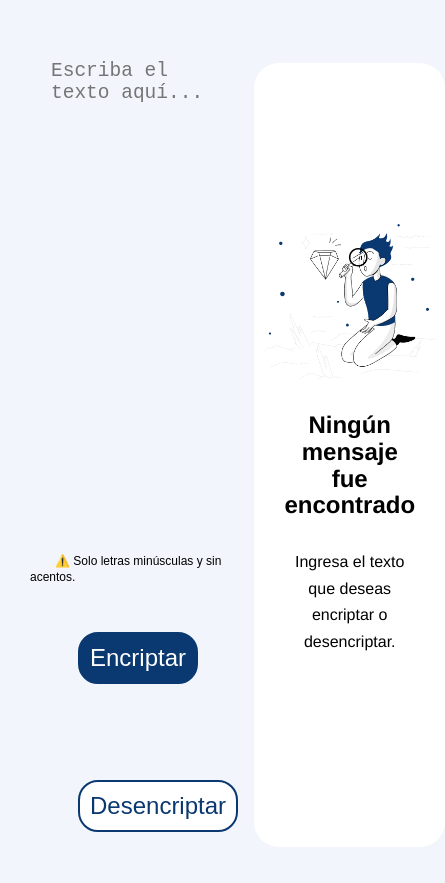
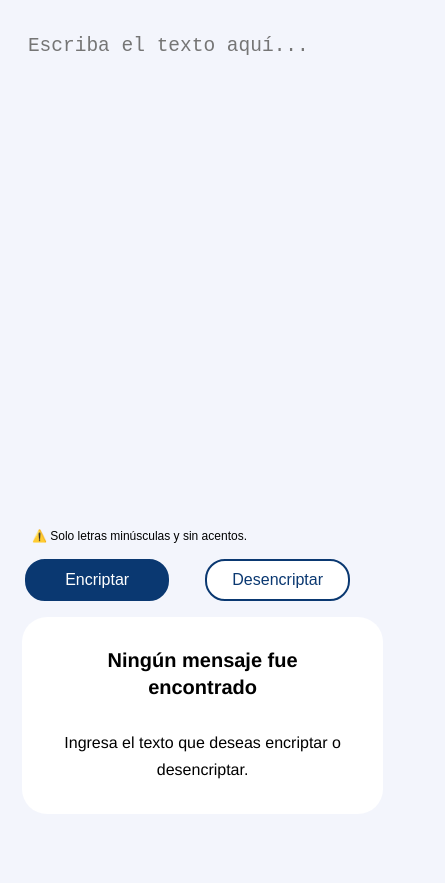
Before and after one commit to AlejoSalasN/encriptador, a plain HTML site: page index.html in a window 390 px wide. Shown: the whole page, 445 px wide, since content can reach past the window. After the commit the page ends 844 px from the top, so only its background shows below. Drawn offline with Linux system fonts and the light colour scheme.

Commit message:
cambios para responsive (falta)

```diff
--- a/css/style.css
+++ b/css/style.css
@@ -48,11 +48,8 @@ img {
 }
 
 button {
-    width: 280px;
     padding: 10px;
     border-radius: 20px;
-    font-size: 24px;
-    margin: 2em;
     cursor: pointer;
 }
 
@@ -72,12 +69,18 @@ textarea {
     color: #ffffff;
     background-color: #0a3871;
     border: 2px solid #0a3871;
+    width: 280px;
+    font-size: 24px;
+    margin: 2em;
 }
 
 .btn-2 {
     color: #0a3871;
     background-color: #ffffff;
     border: 2px solid #0a3871;
+    width: 280px;
+    font-size: 24px;
+    margin: 2em;
 }
 
 .botones-encriptacion {
@@ -117,3 +120,45 @@ textarea {
 .ocultar {
     display: none;
 }
+
+@media screen and (max-width: 768px) {
+    main {
+        flex-direction: column;
+        padding: 5px;
+    }
+
+    img {
+        display: none;
+    }
+
+    p {}
+
+    .mensaje {
+        display: block;
+    }
+
+    .principal {
+        min-height: auto;
+    }
+
+    .texto,
+    .mensaje {
+        width: 95%;
+    }
+
+    .btn-1 {
+        width: 40%;
+        font-size: 1em;
+        margin: 1em;
+    }
+
+    .btn-2 {
+        width: 40%;
+        font-size: 1em;
+        margin: 1em;
+    }
+
+    .mensaje-no-encontrado {
+        font-size: 20px;
+    }
+}
```
